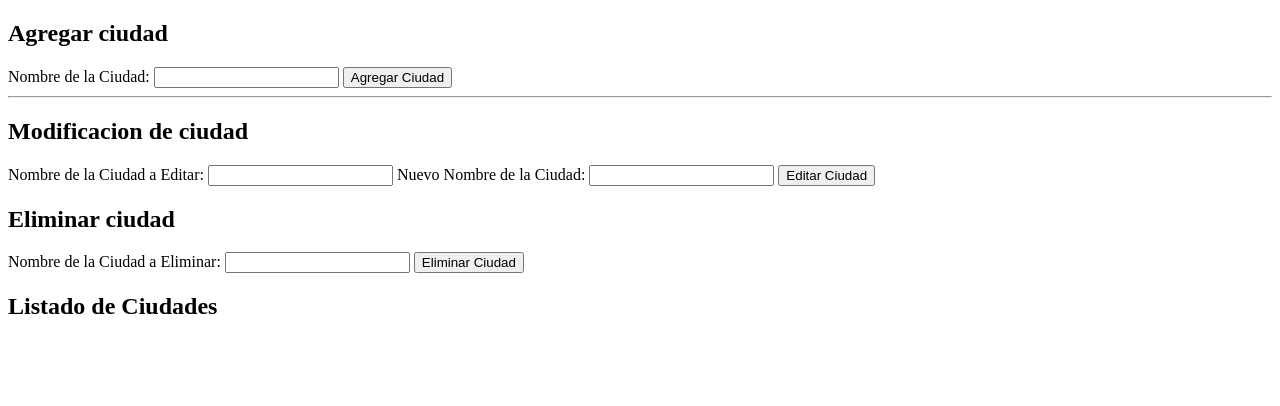
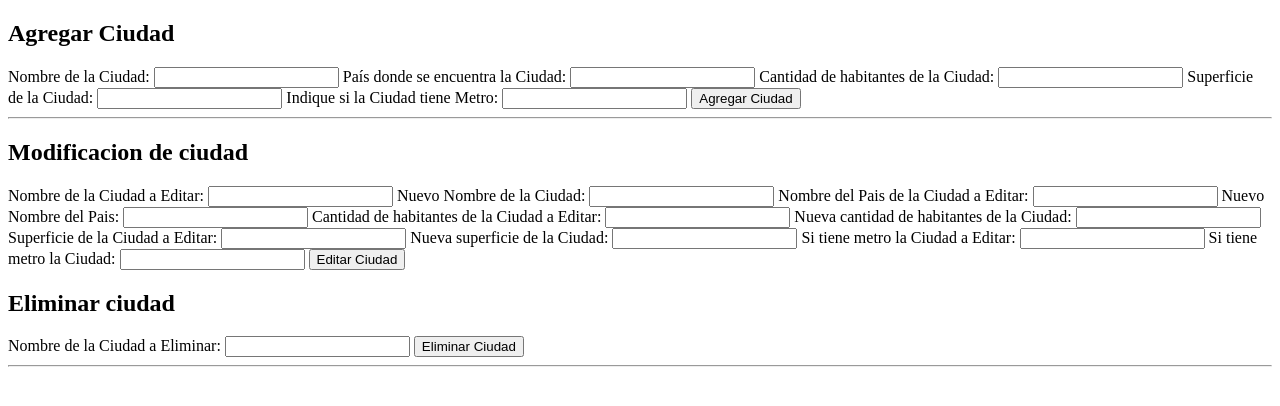
Before and after one commit to camila-salvia/practica-entornos, a PHP site: page /ejercicio2.php in a window 1280 px wide. Shown: the top 406 px of the page. Run offline with PHP 8.4, Linux system fonts and the light colour scheme; data that the repository does not hold is empty.

Commit message:
Add files via upload

```diff
--- a/6-PRACTICA_PHP/ejercicio2.php
+++ b/6-PRACTICA_PHP/ejercicio2.php
@@ -6,71 +6,69 @@
 define('DB_HOST', 'localhost');
 define('DB_USER', 'root');
 define('DB_PASS', '');  // Contraseña en blanco si no has configurado una
-define('DB_NAME', 'Capitales');
+define('DB_NAME', 'capitales');
 
 $connection = mysqli_connect(DB_HOST, DB_USER, DB_PASS, DB_NAME) or die("Error al conectarse");
 
-$consulta = "SELECT * FROM Ciudades LIMIT 10";
 
-$resultados = mysqli_query($connection, $consulta);
-
-switch ($variable) {
-  case 'value':
-    # code...
-    break;
-
-  default:
-    # code...
-    break;
-}
-
-while ($fila = mysqli_fetch_array($resultados))
-{
-?>
-<tr>
- <td><?php echo ($fila[0]); ?></td>
- <td><?php echo ($fila[1]); ?></td>
- <td><?php echo ($fila[2]); ?></td>
- <td><?php echo ($fila[3]); ?></td>
- <td><?php echo ($fila[4]); ?></td>
- <td><?php echo ($fila[5]); ?></td>
-</tr>
-<tr>
- <td colspan="5">
-<?php
-}
-mysqli_free_result($resultados);
-mysqli_close($link);
-?>
-
-
-<?php
 // Conexión a la base de datos (define tus constantes DB_HOST, DB_USER, DB_PASS y DB_NAME)
 
 if ($_SERVER["REQUEST_METHOD"] == "POST") {
     $operacion = $_POST["operacion"];
+    $ciudad = $_POST["ciudad"];
+
 
     switch ($operacion) {
         case "alta":
+            $pais = $_POST["pais"];
+            $habitantes = $_POST["habitantes"];
+            $superficie = $_POST["superficie"];
+            $tieneMetro = $_POST["tieneMetro"];
             // Código para agregar una ciudad
-            $nombre = $_POST["nombre"];
-            // Realiza la inserción en la base de datos
-            // ...
+            $consulta = "INSERT INTO ciudades (ciudad, pais, habitantes, superficie, tieneMetro)
+                         VALUES ('$ciudad', '$pais', $habitantes, $superficie, '$tieneMetro')";
+            if (mysqli_query($connection, $consulta)) {
+                echo "Ciudad agregada con éxito.";
+            } else {
+                echo "Error al agregar la ciudad: " . mysqli_error($connection);
+            }
             break;
 
         case "edicion":
             // Código para editar una ciudad
-            $nombre = $_POST["nombre"];
-            $nuevo_nombre = $_POST["nuevo_nombre"];
-            // Realiza la edición en la base de datos
-            // ...
+            $pais = $_POST["pais"];
+            $habitantes = $_POST["habitantes"];
+            $superficie = $_POST["superficie"];
+            $tieneMetro = $_POST["tieneMetro"];
+            $nuevo_ciudad = $_POST["nuevo_ciudad"];
+            $nuevo_pais = $_POST["nuevo_pais"];
+            $nuevo_habitantes = $_POST["nuevo_habitantes"];
+            $nuevo_superficie = $_POST["nuevo_superficie"];
+            $nuevo_tieneMetro = $_POST["nuevo_tieneMetro"];
+
+            $consulta = "UPDATE ciudades
+                         SET
+                             ciudad = '$nuevo_ciudad',
+                             pais = '$nuevo_pais',
+                             habitantes = $nuevo_habitantes,
+                             superficie = $nuevo_superficie,
+                             tieneMetro = '$nuevo_tieneMetro'
+                         WHERE ciudad = '$ciudad'";
+            if (mysqli_query($connection, $consulta)) {
+                echo "Ciudad editada con éxito.";
+            } else {
+                echo "Error al editar la ciudad: " . mysqli_error($connection);
+            }
             break;
 
         case "baja":
             // Código para eliminar una ciudad
-            $nombre = $_POST["nombre"];
-            // Realiza la eliminación en la base de datos
-            // ...
+            $consulta = "DELETE FROM ciudades WHERE ciudad = '$ciudad'";
+            if (mysqli_query($connection, $consulta)) {
+                echo "Ciudad eliminada con éxito.";
+            } else {
+                echo "Error al eliminar la ciudad: " . mysqli_error($connection);
+            }
             break;
 
         default:
@@ -82,32 +80,6 @@ if ($_SERVER["REQUEST_METHOD"] == "POST") {
 
 
 
-
-
-
-
-
-
-
-
-
-
-
-
-
-
-
-
-
-
-
-
-
-
-
-
-
-
 <!DOCTYPE html>
 <html lang="es">
 <head>
@@ -116,43 +88,106 @@ if ($_SERVER["REQUEST_METHOD"] == "POST") {
   <title>Document</title>
 </head>
 <body>
-  <h2>Agregar ciudad</h2>
-<form method="POST" action="agregar_ciudad.php">
-  <label for="nombre">Nombre de la Ciudad:</label>
-  <input type="text" name="nombre" required>
-  <input type="submit" value="Agregar Ciudad">
-</form>
+    <h2>Agregar Ciudad</h2>
+    <form method="POST" action="">
+        <input type="hidden" name="operacion" value="alta">
+        <label for="ciudad">Nombre de la Ciudad:</label>
+        <input type="text" name="ciudad" required>
+        <label for="pais">País donde se encuentra la Ciudad:</label>
+        <input type="text" name="pais" required>
+        <label for="habitantes">Cantidad de habitantes de la Ciudad:</label>
+        <input type="text" name="habitantes" required>
+        <label for="superficie">Superficie de la Ciudad:</label>
+        <input type="text" name="superficie" required>
+        <label for="tieneMetro">Indique si la Ciudad tiene Metro:</label>
+        <input type="text" name="tieneMetro" required>
+        <input type="submit" value="Agregar Ciudad">
+    </form>
 <hr>
   <h2>Modificacion de ciudad</h2>
-<form method="POST" action="editar_ciudad.php">
-  <label for="nombre">Nombre de la Ciudad a Editar:</label>
-  <input type="text" name="nombre" required>
-  <label for="nuevo_nombre">Nuevo Nombre de la Ciudad:</label>
-  <input type="text" name="nuevo_nombre" required>
+<form method="POST" action="">
+  <input type="hidden" name="operacion" value="edicion">
+  <label for="ciudad">Nombre de la Ciudad a Editar:</label>
+  <input type="text" name="ciudad" required>
+  <label for="nuevo_ciudad">Nuevo Nombre de la Ciudad:</label>
+  <input type="text" name="nuevo_ciudad" required>
+  <label for="pais">Nombre del Pais de la Ciudad a Editar:</label>
+  <input type="text" name="pais" required>
+  <label for="nuevo_pais">Nuevo Nombre del Pais:</label>
+  <input type="text" name="nuevo_pais" required>
+  <label for="habitantes">Cantidad de habitantes de la Ciudad a Editar:</label>
+  <input type="text" name="habitantes" required>
+  <label for="nuevo_habitantes">Nueva cantidad de habitantes de la Ciudad:</label>
+  <input type="text" name="nuevo_habitantes" required>
+  <label for="superficie">Superficie de la Ciudad a Editar:</label>
+  <input type="text" name="superficie" required>
+  <label for="nuevo_superficie">Nueva superficie de la Ciudad:</label>
+  <input type="text" name="nuevo_superficie" required>
+  <label for="tieneMetro">Si tiene metro la Ciudad a Editar:</label>
+  <input type="text" name="tieneMetro" required>
+  <label for="nuevo_tieneMetro">Si tiene metro la Ciudad:</label>
+  <input type="text" name="nuevo_tieneMetro" required>
   <input type="submit" value="Editar Ciudad">
 </form>
   <h2>Eliminar ciudad</h2>
-<form method="POST" action="eliminar_ciudad.php">
-  <label for="nombre">Nombre de la Ciudad a Eliminar:</label>
-  <input type="text" name="nombre" required>
+<form method="POST" action="">
+  <input type="hidden" name="operacion" value="baja">
+  <label for="ciudad">Nombre de la Ciudad a Eliminar:</label>
+  <input type="text" name="ciudad" required>
   <input type="submit" value="Eliminar Ciudad">
 </form>
+<hr>
+
+<!-- Ignorar las lineas siguientes en caso de no desear la paginacion -->
 
 <?php
-// Consulta para obtener todas las ciudades
-$consulta = "SELECT * FROM Ciudades";
+// Número de registros por página
+$registrosPorPagina = 2;
+
+// Página actual (por defecto, la primera página)
+$paginaActual = isset($_GET['page']) ? $_GET['page'] : 1;
+
+// Calcular el índice inicial para la consulta
+$indiceInicial = ($paginaActual - 1) * $registrosPorPagina;
+
+// Consulta para obtener un conjunto de registros de acuerdo a la página actual
+$consulta = "SELECT * FROM ciudades LIMIT $indiceInicial, $registrosPorPagina";
 $resultados = mysqli_query($connection, $consulta);
 
-if ($resultados) {
-    echo "<h2>Listado de Ciudades</h2>";
-    echo "<ul>";
-    while ($fila = mysqli_fetch_assoc($resultados)) {
-        echo "<li>" . $fila['nombre'] . "</li>";
-    }
-    echo "</ul>";
-} else {
-    echo "Error al realizar la consulta...";
+while ($fila = mysqli_fetch_array($resultados))
+{
+    // Mostrar los datos de cada fila
+    ?>
+    <tr>
+     <td><?php echo ($fila[0]); ?></td>
+     <td><?php echo ($fila[1]); ?></td>
+     <td><?php echo ($fila[2]); ?></td>
+     <td><?php echo ($fila[3]); ?></td>
+     <td><?php echo ($fila[4]); ?></td>
+     <td><?php echo ($fila[5]); ?></td>
+     <br>
+    </tr>
+    <?php
 }
+
+// Liberar el conjunto de resultados
+mysqli_free_result($resultados);
+
+// Calcular el número total de registros
+$consultaTotal = "SELECT COUNT(*) as total FROM ciudades";
+$resultadoTotal = mysqli_query($connection, $consultaTotal);
+$datosTotal = mysqli_fetch_assoc($resultadoTotal);
+$totalRegistros = $datosTotal['total'];
+
+// Calcular el número total de páginas
+$totalPaginas = ceil($totalRegistros / $registrosPorPagina);
+
+// Mostrar la paginación
+echo '<div class="pagination">';
+for ($i = 1; $i <= $totalPaginas; $i++) {
+    echo '<a href="?page=' . $i . '">' . $i . '</a>';
+}
+echo '</div>';
 ?>
 
 
@@ -160,3 +195,37 @@ if ($resultados) {
 
 </body>
 </html>
+
+
+<head>
+    <style>
+        .pagination {
+            display: flex;
+            list-style: none;
+            justify-content: center; /* Centrar horizontalmente los elementos */
+        }
+
+        .pagination td {
+            margin: 5px;
+            border: 10px;
+            padding: 5px 10px;
+        }
+
+
+        .pagination a {
+            text-decoration: none;
+            background-color: #f2f2f2;
+            padding: 5px 10px;
+            color: #333;
+        }
+
+        .pagination a:hover {
+            background-color: #666;
+            color: white;
+        }
+    </style>
+</head>
+<body>
+
+</body>
+</html>
--- /dev/null
+++ b/7-PRACTICA_PHP/negro.css
@@ -0,0 +1,4 @@
+body {
+  background-color: #000;
+  color: #ffffff;
+}
--- /dev/null
+++ b/7-PRACTICA_PHP/rosa.css
@@ -0,0 +1,4 @@
+body {
+  background-color: #93c;
+  color: #ffffff;
+}
--- /dev/null
+++ b/7-PRACTICA_PHP/verde.css
@@ -0,0 +1,3 @@
+body {
+  background-color: green;
+}
```
Also changed, not shown: 7-PRACTICA_PHP/ejercicio1.php (+26 -9 lines), 7-PRACTICA_PHP/ejercicio2.php (added, +25 -0 lines), 7-PRACTICA_PHP/ejercicio3.php (added, +35 -0 lines), 7-PRACTICA_PHP/ejercicio4.php (added).
